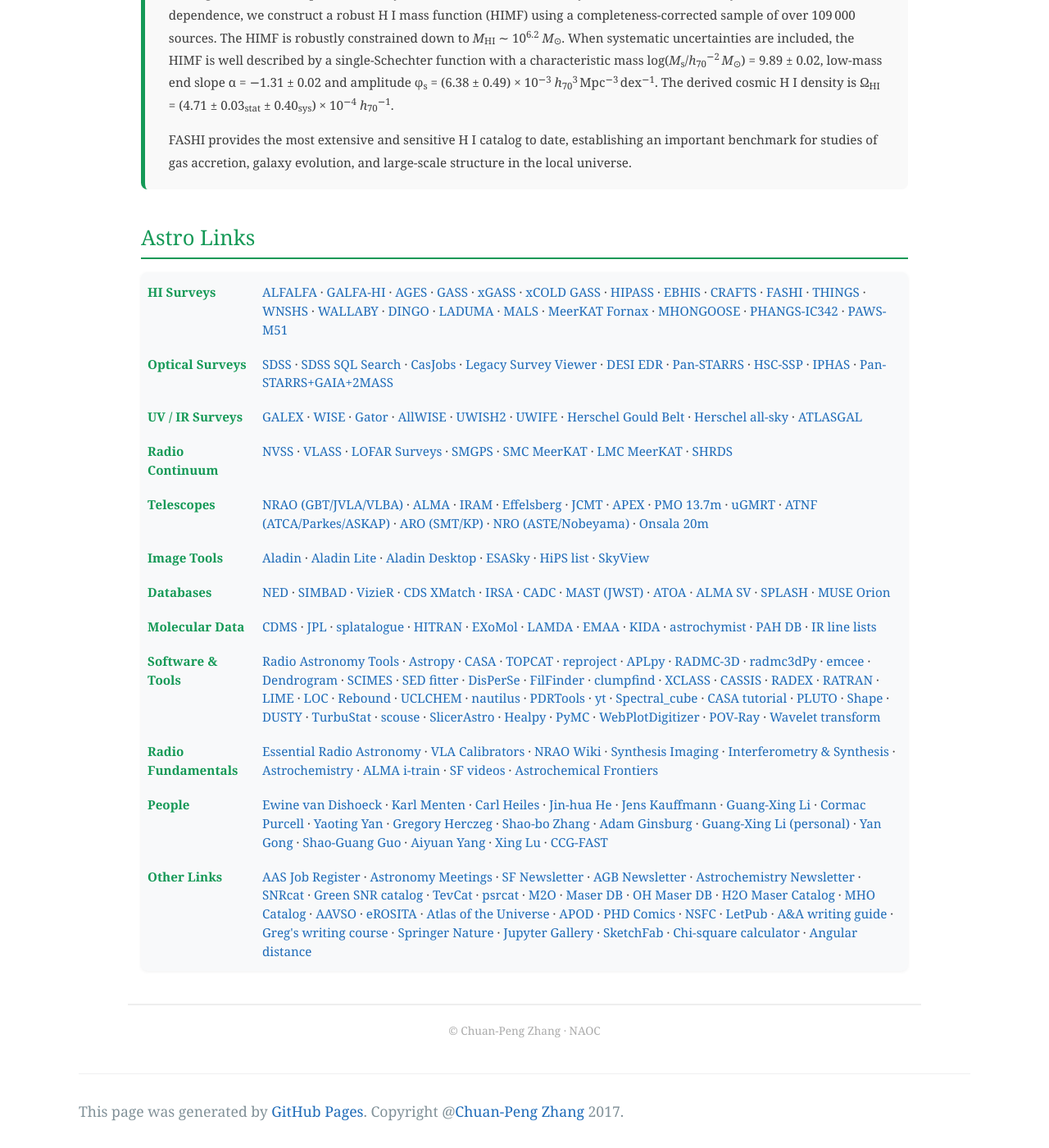
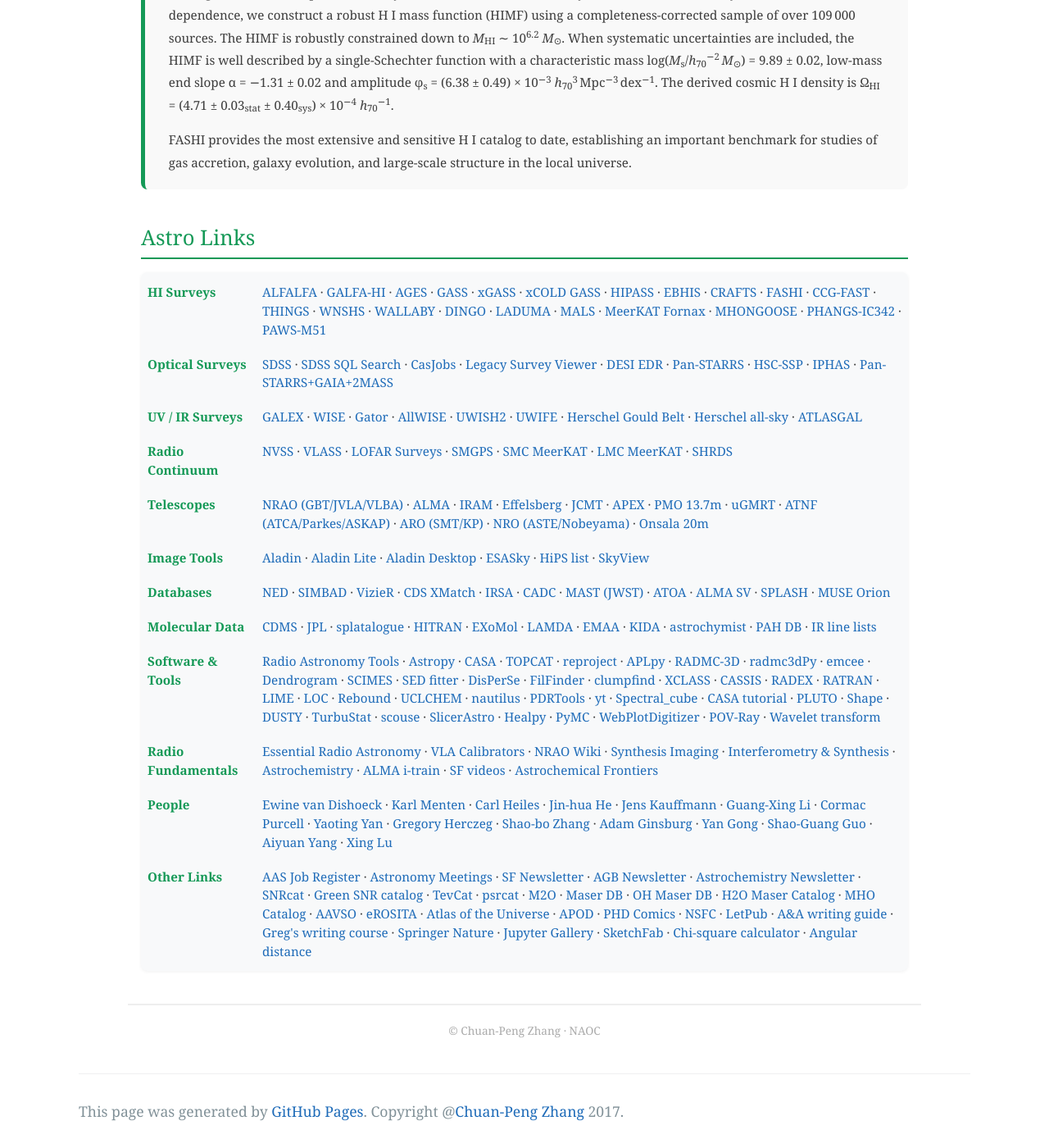
Before and after one commit to zcp521/zcp521.github.io, a Jekyll site: the page built from index.html, in a window 1280 px wide and 1400 px high, scrolled down 2008 px. Shown: the whole window at 82% size. Built offline with Jekyll 4.4.1, drawn with Linux system fonts in a browser that asks for light colours; the list of posts is cut into pages by our own code.

Commit message:
Update index.html

```diff
--- a/index.html
+++ b/index.html
@@ -141,6 +141,7 @@
               <a href="https://www.mpifr-bonn.mpg.de/pressreleases/2015/9" target="_blank" style="color: #1e6bb8;">EBHIS</a> &middot;
               <a href="http://groups.bao.ac.cn/ism/CRAFTS/CRAFTS/" target="_blank" style="color: #1e6bb8;">CRAFTS</a> &middot;
               <a href="https://fashisurvey.org/" target="_blank" style="color: #1e6bb8;">FASHI</a> &middot;
+              <a href="https://ccg-fast.github.io/" target="_blank" style="color: #1e6bb8;">CCG-FAST</a> &middot;
               <a href="https://www2.mpia-hd.mpg.de/THINGS/Overview.html" target="_blank" style="color: #1e6bb8;">THINGS</a> &middot;
               <a href="https://www.astron.nl/radio-observatory/astronomical-databases/wnshs" target="_blank" style="color: #1e6bb8;">WNSHS</a> &middot;
               <a href="https://wallaby-survey.org/" target="_blank" style="color: #1e6bb8;">WALLABY</a> &middot;
@@ -345,12 +346,10 @@
               <a href="https://gherczeg.github.io/" target="_blank" style="color: #1e6bb8;">Gregory Herczeg</a> &middot;
               <a href="https://github.com/shbzhang" target="_blank" style="color: #1e6bb8;">Shao-bo Zhang</a> &middot;
               <a href="https://github.com/keflavich" target="_blank" style="color: #1e6bb8;">Adam Ginsburg</a> &middot;
-              <a href="https://gxli.github.io/personal/" target="_blank" style="color: #1e6bb8;">Guang-Xing Li (personal)</a> &middot;
               <a href="https://gongyan2444.github.io/" target="_blank" style="color: #1e6bb8;">Yan Gong</a> &middot;
               <a href="https://shaoguangleo.github.io/" target="_blank" style="color: #1e6bb8;">Shao-Guang Guo</a> &middot;
               <a href="https://ayyastro.github.io/" target="_blank" style="color: #1e6bb8;">Aiyuan Yang</a> &middot;
-              <a href="https://xinglunju.github.io/" target="_blank" style="color: #1e6bb8;">Xing Lu</a> &middot;
-              <a href="https://ccg-fast.github.io/" target="_blank" style="color: #1e6bb8;">CCG-FAST</a>
+              <a href="https://xinglunju.github.io/" target="_blank" style="color: #1e6bb8;">Xing Lu</a>
             </td>
           </tr>
 
```
